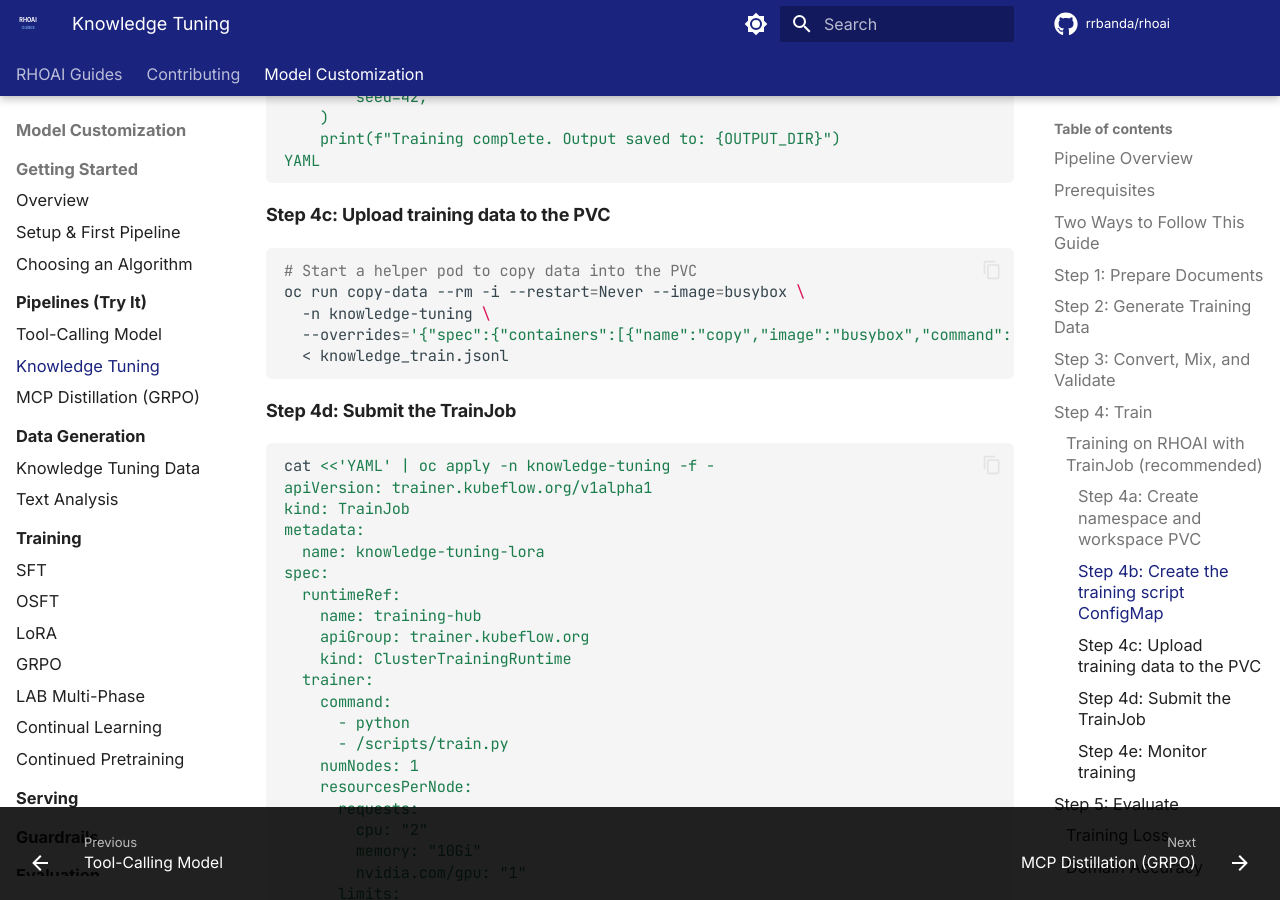
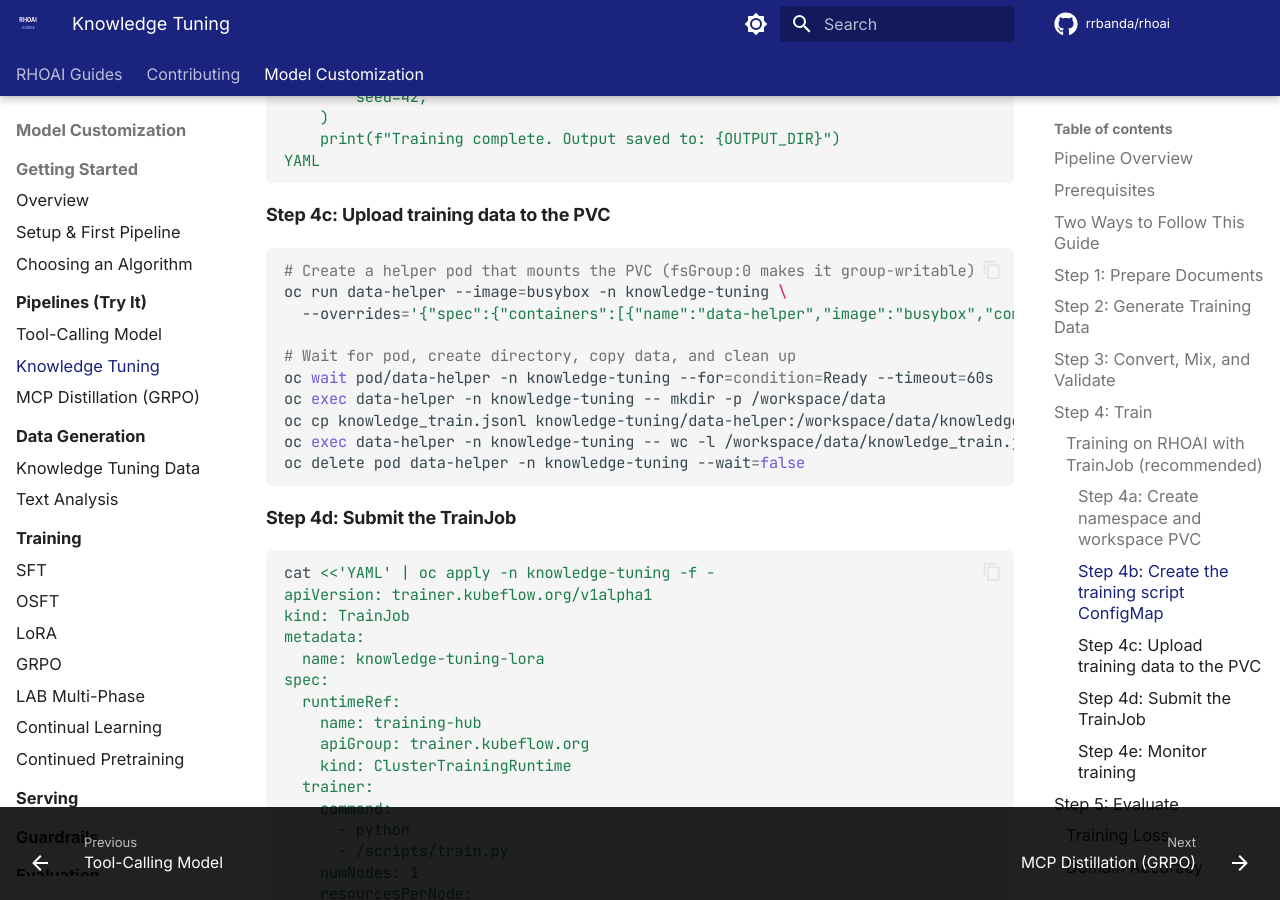
Before and after one commit to rrbanda/rhoai, an MkDocs documentation site: the page built from docs/end-to-end/knowledge-tuning.md, in a window 1280 px wide and 900 px high, scrolled down 6974 px. Built offline with MkDocs 1.6.1 and Material for MkDocs 9.7.7, drawn with Linux system fonts in a browser that asks for light colours; comment, search, counter and statistics services are not loaded.

Commit message:
fix: align docs with validated cluster steps and fix broken patterns
- Mermaid diagram: "GRPO Training" → "Train LoRA SFT"
- Step 4 split into Option A (local GRPO) and Option B (RHOAI TrainJob)
- Fix broken "oc exec data-helper" in monitor step (pod was already deleted)
- Add verification step (wc -l) and --wait=false on cleanup
- Fix knowledge-tuning data upload: busybox stdin fails on OpenShift,
  replaced with oc cp helper pod pattern (same as validated MCP approach)
- Add fsGroup and SCC notes for OpenShift permission handling
- Fix broken anchor link after heading rename

````diff
--- a/docs/end-to-end/knowledge-tuning.md
+++ b/docs/end-to-end/knowledge-tuning.md
@@ -350,11 +350,16 @@
 #### Step 4c: Upload training data to the PVC
 
 ```bash
-# Start a helper pod to copy data into the PVC
-oc run copy-data --rm -i --restart=Never --image=busybox \
-  -n knowledge-tuning \
-  --overrides='{"spec":{"containers":[{"name":"copy","image":"busybox","command":["sh","-c","mkdir -p /workspace/data && cat > /workspace/data/knowledge_train.jsonl"],"stdin":true,"volumeMounts":[{"mountPath":"/workspace","name":"ws"}]}],"volumes":[{"name":"ws","persistentVolumeClaim":{"claimName":"knowledge-workspace"}}]}}' \
-  < knowledge_train.jsonl
+# Create a helper pod that mounts the PVC (fsGroup:0 makes it group-writable)
+oc run data-helper --image=busybox -n knowledge-tuning \
+  --overrides='{"spec":{"containers":[{"name":"data-helper","image":"busybox","command":["sleep","300"],"volumeMounts":[{"mountPath":"/workspace","name":"ws"}]}],"securityContext":{"fsGroup":0},"volumes":[{"name":"ws","persistentVolumeClaim":{"claimName":"knowledge-workspace"}}]}}'
+
+# Wait for pod, create directory, copy data, and clean up
+oc wait pod/data-helper -n knowledge-tuning --for=condition=Ready --timeout=60s
+oc exec data-helper -n knowledge-tuning -- mkdir -p /workspace/data
+oc cp knowledge_train.jsonl knowledge-tuning/data-helper:/workspace/data/knowledge_train.jsonl
+oc exec data-helper -n knowledge-tuning -- wc -l /workspace/data/knowledge_train.jsonl
+oc delete pod data-helper -n knowledge-tuning --wait=false
 ```
 
 #### Step 4d: Submit the TrainJob
````
Also changed, not shown: docs/end-to-end/mcp-distillation.md (+36 -16 lines).
